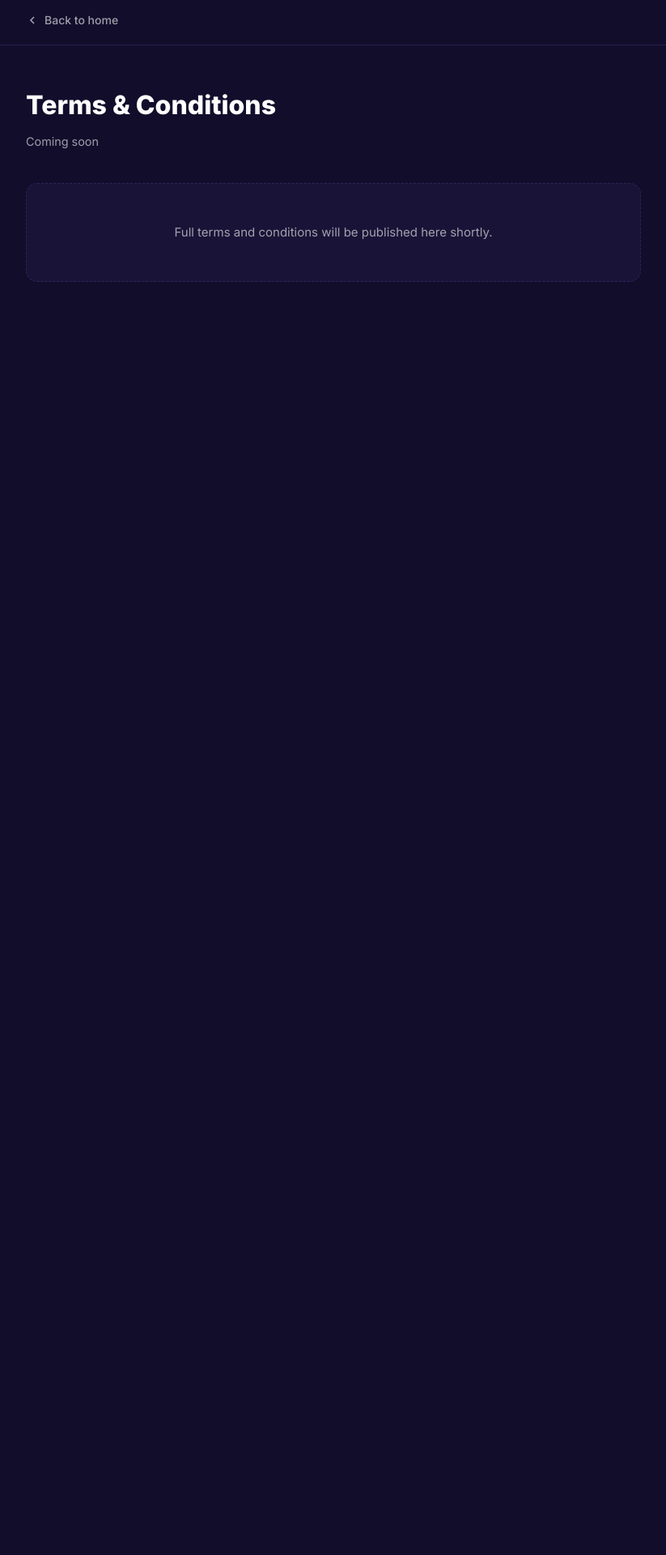
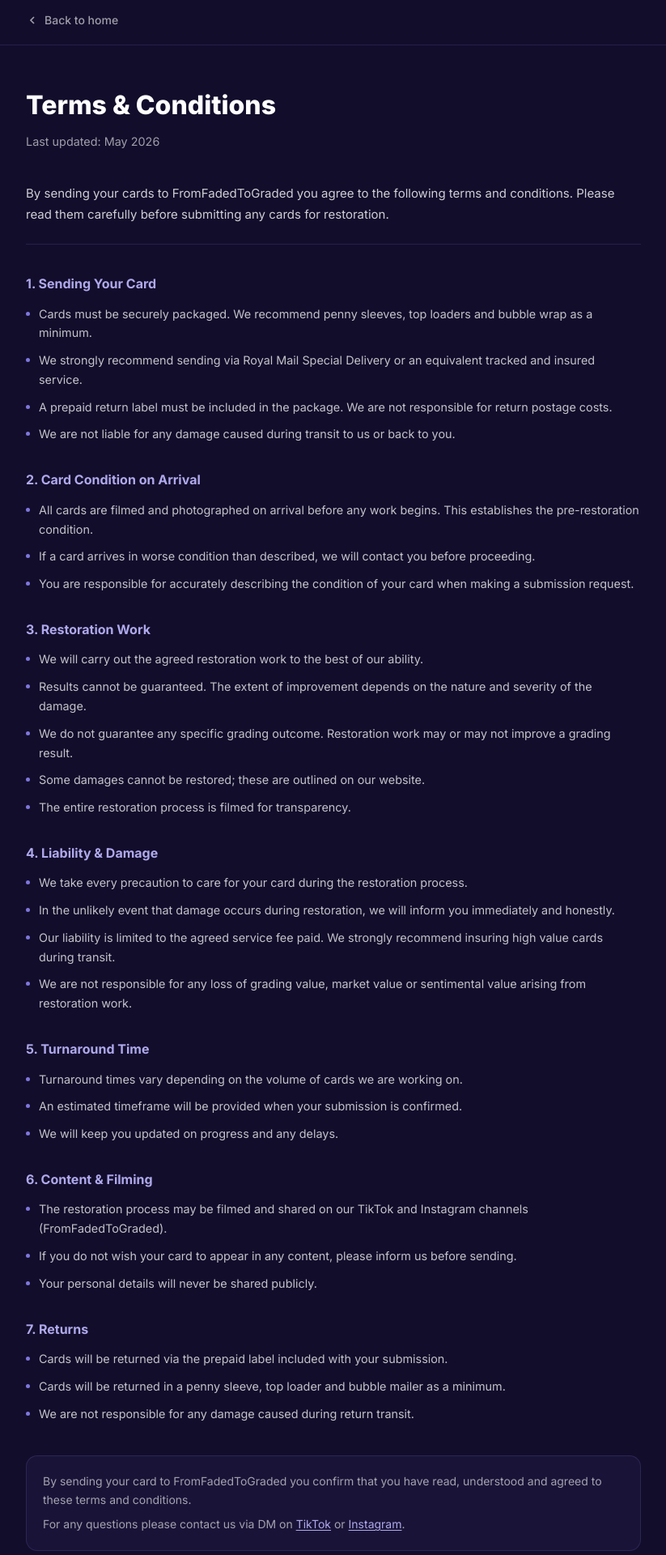
Before and after one commit to danielrudge11-sudo/fromfadedtograded-, a React (Vite) app: page /terms in a window 1280 px wide. Shown: the top 1920 px of the page at 81% size, without its empty margins (78-901 px from the left). Before the commit the page ends 800 px from the top, so only its background shows below. Built offline with nearby package versions, Linux system fonts and the light colour scheme.

Commit message:
Add T&Cs content, packaging tips, pricing and FAQ updates

```diff
--- a/src/index.css
+++ b/src/index.css
@@ -1028,15 +1028,68 @@ strong {
   margin-bottom: 40px;
 }
 
-.terms-placeholder {
-  background: var(--bg-card);
-  border: 1.5px dashed var(--border);
-  border-radius: var(--radius);
-  padding: 48px 32px;
-  text-align: center;
+.terms-intro {
+  font-size: 0.9375rem;
+  color: rgba(255, 255, 255, 0.8);
+  line-height: 1.7;
+  margin-bottom: 36px;
+  padding-bottom: 24px;
+  border-bottom: 1px solid var(--border);
 }
 
-.terms-placeholder p {
+.terms-section {
+  margin-bottom: 32px;
+}
+
+.terms-section-title {
+  font-size: 1rem;
+  font-weight: 700;
+  color: var(--accent);
+  margin-bottom: 12px;
+}
+
+.terms-list {
+  list-style: none;
+  display: flex;
+  flex-direction: column;
+  gap: 10px;
+}
+
+.terms-list li {
+  font-size: 0.9rem;
+  color: rgba(255, 255, 255, 0.75);
+  line-height: 1.65;
+  padding-left: 16px;
+  position: relative;
+}
+
+.terms-list li::before {
+  content: '';
+  position: absolute;
+  left: 0;
+  top: 9px;
+  width: 5px;
+  height: 5px;
+  background: var(--primary);
+  border-radius: 50%;
+}
+
+.terms-footer-note {
+  margin-top: 40px;
+  padding: 20px;
+  background: var(--bg-card);
+  border: 1px solid var(--border);
+  border-radius: var(--radius);
+  display: flex;
+  flex-direction: column;
+  gap: 8px;
+  font-size: 0.875rem;
   color: var(--text-muted);
-  font-size: 0.9375rem;
+  line-height: 1.6;
 }
+
+.terms-footer-note a {
+  color: var(--accent);
+  text-decoration: underline;
+  text-underline-offset: 2px;
+}
--- a/src/pages/Terms.jsx
+++ b/src/pages/Terms.jsx
@@ -16,9 +16,82 @@ export default function Terms() {
       <div className="container">
         <div className="terms-content">
           <h1 className="terms-title">Terms & Conditions</h1>
-          <p className="terms-date">Coming soon</p>
-          <div className="terms-placeholder">
-            <p>Full terms and conditions will be published here shortly.</p>
+          <p className="terms-date">Last updated: May 2026</p>
+
+          <p className="terms-intro">
+            By sending your cards to FromFadedToGraded you agree to the following terms and conditions. Please read them carefully before submitting any cards for restoration.
+          </p>
+
+          <div className="terms-section">
+            <h2 className="terms-section-title">1. Sending Your Card</h2>
+            <ul className="terms-list">
+              <li>Cards must be securely packaged. We recommend penny sleeves, top loaders and bubble wrap as a minimum.</li>
+              <li>We strongly recommend sending via Royal Mail Special Delivery or an equivalent tracked and insured service.</li>
+              <li>A prepaid return label must be included in the package. We are not responsible for return postage costs.</li>
+              <li>We are not liable for any damage caused during transit to us or back to you.</li>
+            </ul>
+          </div>
+
+          <div className="terms-section">
+            <h2 className="terms-section-title">2. Card Condition on Arrival</h2>
+            <ul className="terms-list">
+              <li>All cards are filmed and photographed on arrival before any work begins. This establishes the pre-restoration condition.</li>
+              <li>If a card arrives in worse condition than described, we will contact you before proceeding.</li>
+              <li>You are responsible for accurately describing the condition of your card when making a submission request.</li>
+            </ul>
+          </div>
+
+          <div className="terms-section">
+            <h2 className="terms-section-title">3. Restoration Work</h2>
+            <ul className="terms-list">
+              <li>We will carry out the agreed restoration work to the best of our ability.</li>
+              <li>Results cannot be guaranteed. The extent of improvement depends on the nature and severity of the damage.</li>
+              <li>We do not guarantee any specific grading outcome. Restoration work may or may not improve a grading result.</li>
+              <li>Some damages cannot be restored; these are outlined on our website.</li>
+              <li>The entire restoration process is filmed for transparency.</li>
+            </ul>
+          </div>
+
+          <div className="terms-section">
+            <h2 className="terms-section-title">4. Liability & Damage</h2>
+            <ul className="terms-list">
+              <li>We take every precaution to care for your card during the restoration process.</li>
+              <li>In the unlikely event that damage occurs during restoration, we will inform you immediately and honestly.</li>
+              <li>Our liability is limited to the agreed service fee paid. We strongly recommend insuring high value cards during transit.</li>
+              <li>We are not responsible for any loss of grading value, market value or sentimental value arising from restoration work.</li>
+            </ul>
+          </div>
+
+          <div className="terms-section">
+            <h2 className="terms-section-title">5. Turnaround Time</h2>
+            <ul className="terms-list">
+              <li>Turnaround times vary depending on the volume of cards we are working on.</li>
+              <li>An estimated timeframe will be provided when your submission is confirmed.</li>
+              <li>We will keep you updated on progress and any delays.</li>
+            </ul>
+          </div>
+
+          <div className="terms-section">
+            <h2 className="terms-section-title">6. Content & Filming</h2>
+            <ul className="terms-list">
+              <li>The restoration process may be filmed and shared on our TikTok and Instagram channels (FromFadedToGraded).</li>
+              <li>If you do not wish your card to appear in any content, please inform us before sending.</li>
+              <li>Your personal details will never be shared publicly.</li>
+            </ul>
+          </div>
+
+          <div className="terms-section">
+            <h2 className="terms-section-title">7. Returns</h2>
+            <ul className="terms-list">
+              <li>Cards will be returned via the prepaid label included with your submission.</li>
+              <li>Cards will be returned in a penny sleeve, top loader and bubble mailer as a minimum.</li>
+              <li>We are not responsible for any damage caused during return transit.</li>
+            </ul>
+          </div>
+
+          <div className="terms-footer-note">
+            <p>By sending your card to FromFadedToGraded you confirm that you have read, understood and agreed to these terms and conditions.</p>
+            <p>For any questions please contact us via DM on <a href="https://www.tiktok.com/@fromfadedtograded4" target="_blank" rel="noopener noreferrer">TikTok</a> or <a href="https://www.instagram.com/fromfadedtograded" target="_blank" rel="noopener noreferrer">Instagram</a>.</p>
           </div>
         </div>
       </div>
```
Also changed, not shown: .claude/settings.json.
